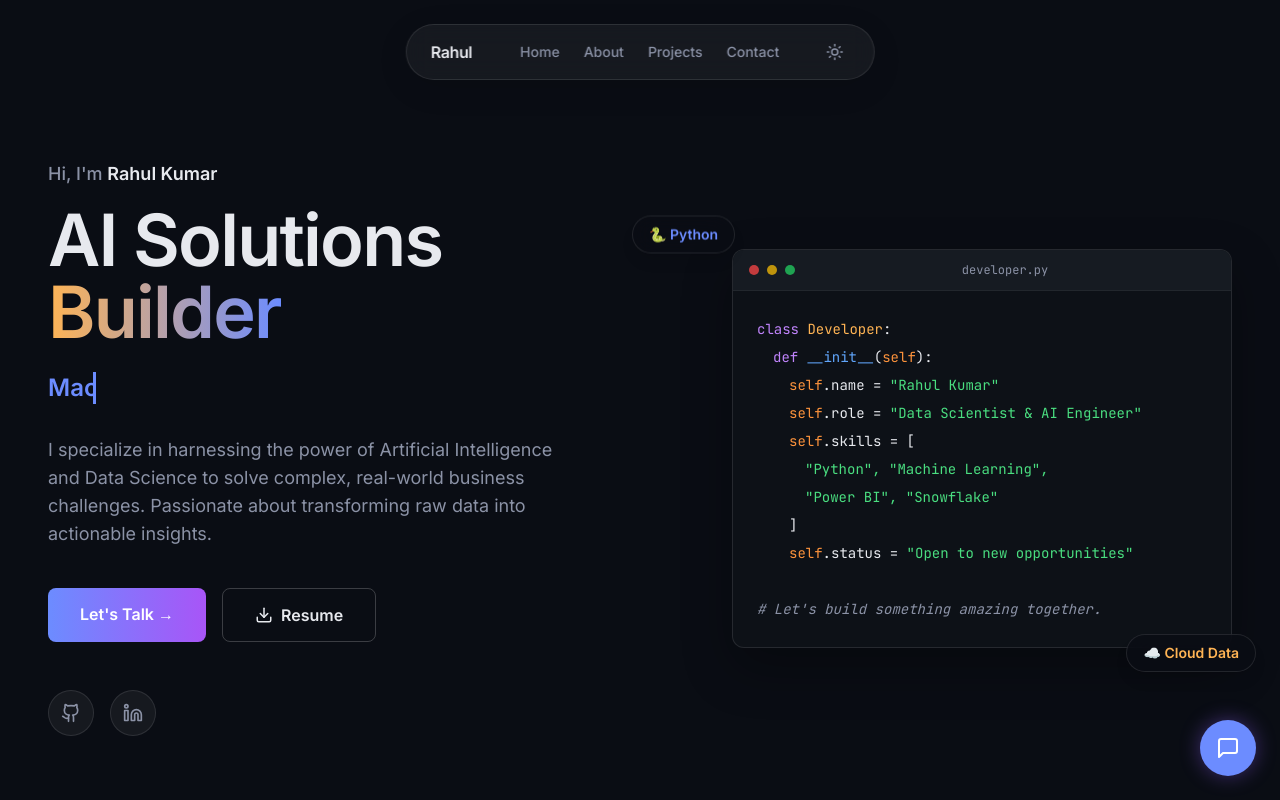
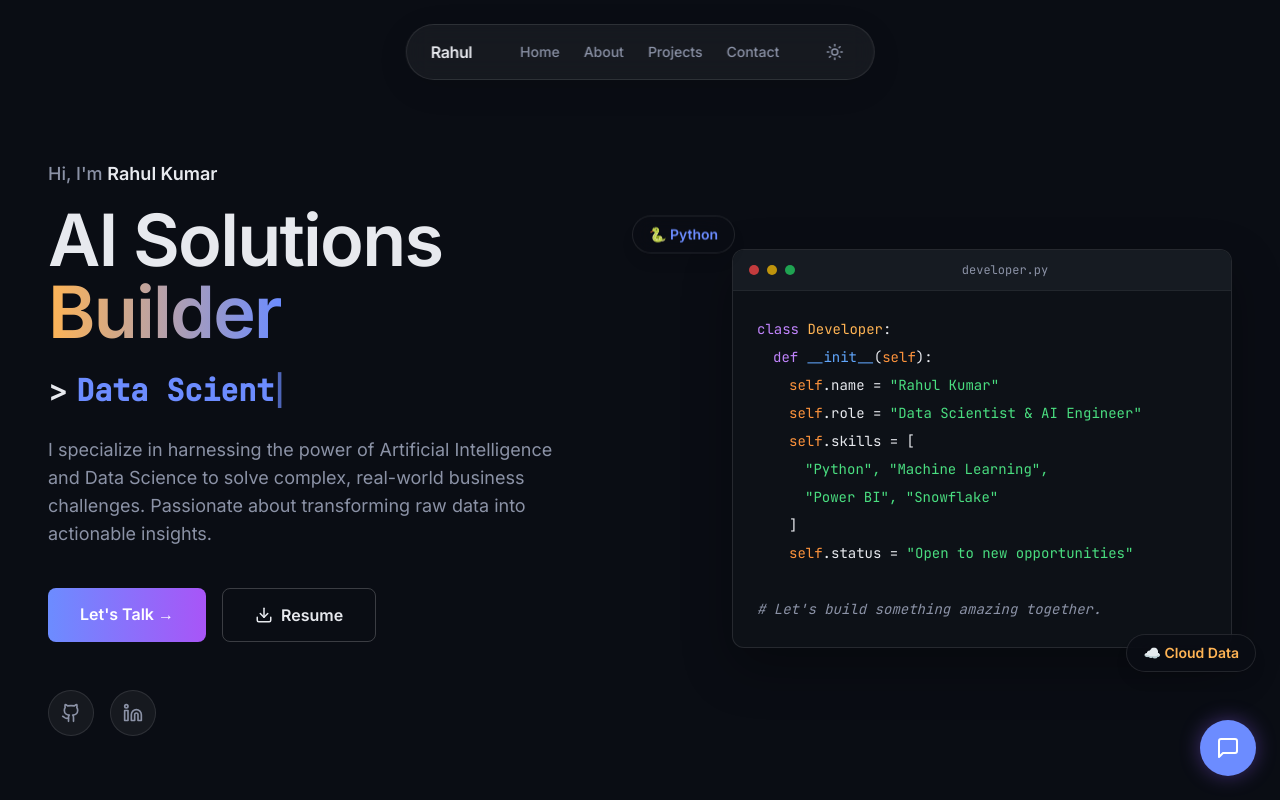
Before and after one commit to rahultwoapl8130/Portfoilo---Rahul-Kumar, a Next.js app: page / in a window 1280 px wide. Shown: the top 800 px of the page. Built offline with nearby package versions, Linux system fonts and the light colour scheme.

Commit message:
feat: Add authentic Typewriter effect to Hero section

```diff
--- a/app/page.tsx
+++ b/app/page.tsx
@@ -6,6 +6,7 @@ import { portfolioData } from "./data";
 import ParticlesBackground from "../components/ParticlesBackground";
 import { useTheme } from "next-themes";
 import { useEffect, useState } from "react";
+import Typewriter from "typewriter-effect";
 
 export default function Home() {
   const { theme, setTheme } = useTheme();
@@ -76,9 +77,25 @@ export default function Home() {
               initial={{ opacity: 0, y: 20 }}
               animate={{ opacity: 1, y: 0 }}
               transition={{ delay: 0.2 }}
-              className="text-lg md:text-2xl lg:text-3xl font-semibold mb-6 h-8 md:h-10"
+              className="text-lg md:text-2xl lg:text-3xl font-semibold mb-6 h-8 md:h-10 flex text-accent2"
             >
-              <div className="typing-container text-accent2 text-sm md:text-xl lg:text-2xl">Machine Learning | Data</div>
+              <span className="mr-2 text-ink">&gt;</span>
+              <Typewriter
+                options={{
+                  strings: [
+                    "Machine Learning Engineer",
+                    "Data Scientist",
+                    "AI Solutions Builder",
+                    "Business Analyst"
+                  ],
+                  autoStart: true,
+                  loop: true,
+                  deleteSpeed: 50,
+                  delay: 80,
+                  wrapperClassName: "text-accent2 font-mono",
+                  cursorClassName: "text-accent2 animate-pulse"
+                }}
+              />
             </motion.h2>
 
             <motion.p
--- a/package.json
+++ b/package.json
@@ -17,7 +17,8 @@
     "next-themes": "^0.3.0",
     "react-tsparticles": "^2.12.2",
     "tsparticles-engine": "^2.12.0",
-    "tsparticles-slim": "^2.12.0"
+    "tsparticles-slim": "^2.12.0",
+    "typewriter-effect": "^2.21.0"
   },
   "devDependencies": {
     "typescript": "^5.5.0",
```
